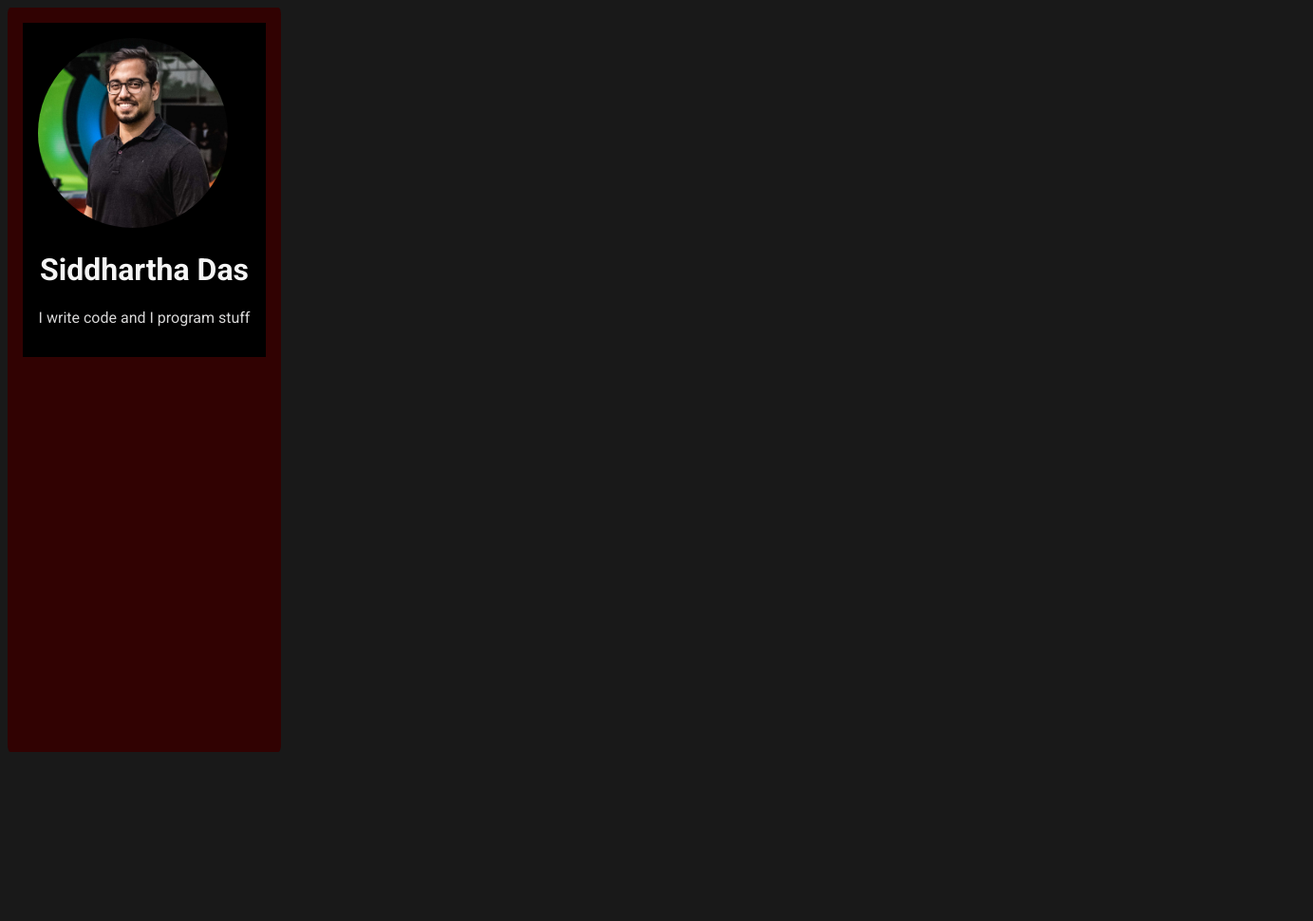
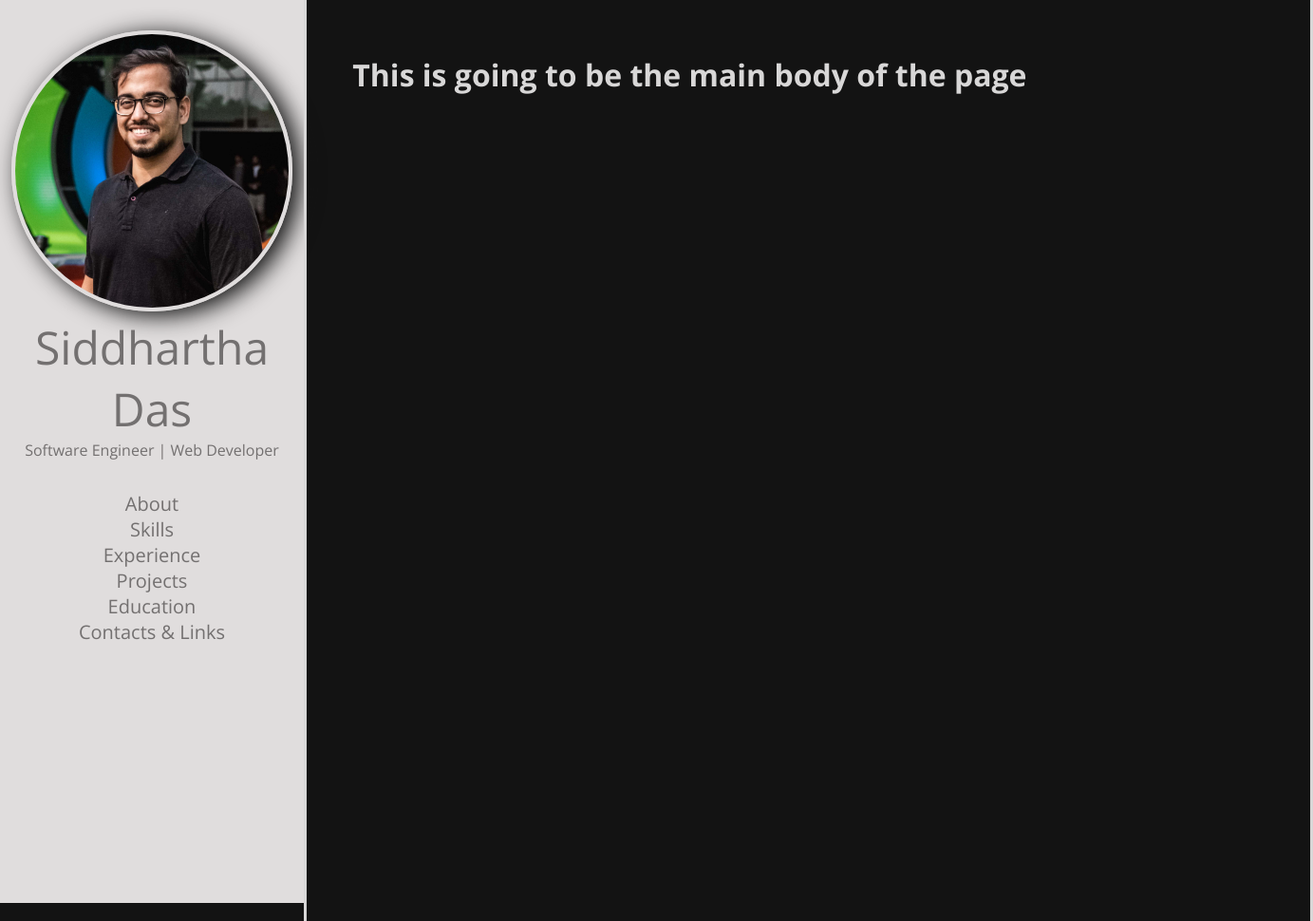
Before and after one commit to siddharthadas101/portfolio-v1, a plain HTML site: page index.html in a window 1280 px wide. Shown: the top 970 px of the page at 95% size, 1383 px wide, since content can reach past the window. Before the commit the page ends 800 px from the top, so only its background shows below. Drawn offline with nearby package versions, Linux system fonts and the light colour scheme.

Commit message:
lots of styling changes

```diff
--- a/index.html
+++ b/index.html
@@ -8,13 +8,22 @@
 		<script src='app.js'></script>
 	</head>
 	<body>
-		<div id="contents-box">
-			<div id="contents-box-header">
+		<div id="main-container">
+			<div id="index-box" class="page-container">
 				<img id="my-photo" src="./images/lowres.jpg" alt="say cheese">
-				<div id="contents-box-header-text">
-					<h1>Siddhartha Das</h1>
-					<p>I write code and I program stuff</p>
+				<div id="site-title">Siddhartha<br>Das</div>
+				<div id="site-subtitle">Software Engineer | Web Developer</div>
+				<div id="index-links">
+					<div id="index-item"><a href="#">About</a></div>
+					<div id="index-item"><a href="#">Skills</a></div>
+					<div id="index-item"><a href="#">Experience</a></div>
+					<div id="index-item"><a href="#">Projects</a></div>
+					<div id="index-item"><a href="#">Education</a></div>
+					<div id="index-item"><a href="#">Contacts & Links</a></div>
 				</div>
+			</div>
+			<div id="page-body" class="page-container">
+				<h1>This is going to be the main body of the page</h1>
 			</div>
 		</div>
 	</body>
--- a/main.css
+++ b/main.css
@@ -1,46 +1,79 @@
 @import url(
 	'https://fonts.googleapis.com/css2?family=Poppins:ital,wght@0,100;0,200;0,300;0,400;0,500;0,600;0,700;0,800;0,900;1,100;1,200;1,300;1,400;1,500;1,600;1,700;1,800;1,900&family=Roboto:ital,wght@0,100;0,300;0,400;0,500;0,700;0,900;1,100;1,300;1,400;1,500;1,700;1,900&family=Open+Sans:ital,wght@0,300;0,400;0,500;0,600;0,700;0,800;1,300;1,400;1,500;1,600;1,700;1,800&display=swap');
 
-body{
-	font-family: 'Roboto', sans-serif;
-	background: #191919;
+body, head {
+	font-family: 'Open Sans', sans-serif;
+	background: #131313;
 	color: #d8d7d7;
+	padding: 0;
+	margin: 0;
+	height: 100%;
+	overflow: hidden
 }
-
-h1{
-	color: #f5f5f5;
+a, a:visited, a:hover, a:active{
+	color: inherit;
+	text-decoration: none;
 }
 
 /* id styles */
-#my-photo{
-	height: 25vh;
-	width: 25vh;
-	border-radius: 100%;
-	text-align: center;
+#main-container{
+	display: grid;
+	grid-template-columns: 1fr 1fr;
 }
 
-#contents-box{
-	width: 20vw;
-	height: 94vh;
-	background-color: #310202;
-	position: absolute;
-	padding: 2vh;
-	border-radius: 1%;
-}
-#contents-box-header{
-	background-color: black;
-	justify-content: center;
-	padding: 2vh;
-}
-#contents-box-header img{
-	margin: auto;
-}
-#contents-box-header-text{
-	margin: auto;
-	text-align: center;
+#my-photo{
+	/* height: 1rem;
+	width: 1rem; */
+	width: 18rem;
+	height: 18rem;
+	border-radius: 100%;
+	border-style: solid;
+	border-width: 0.3rem;
+	border-color: #E0DDDD;
+	box-shadow: 1vh 0.5vh 3vh 0.1vh #131313;
 }
 
-/* class styles */
-.class{
+#index-box{
+	float: left;
+	width: 25vw;
+	height: 100%;
+	min-height: 95vh;
+	background-color: #E0DDDD;
+	padding: 2rem;
+	padding-left: 0;
+	padding-right: 0;
+	color: #737070;
+	text-align: center;
+	viewport-fit: cover;
+}
+
+#site-title{
+	font-size: 3rem;
+}
+#site-subtitle{
 
 }
+#index-links{
+	padding: 2rem;
+	font-size: 1.25rem;
+	padding-left: 0;
+	padding-right: 0;
+}
+#index-item:hover{
+	background-color: #131313;
+}
+
+#page-body{
+	width: 75vw;
+	height: 100%;
+	min-height: 100vh;
+	margin-top: -1rem;
+	padding: 5%;
+	float: right;
+	border-style: solid;
+}
+/* class styles */
+.page-container{
+	height: 100%;
+	min-height: 100vh;
+}
```
